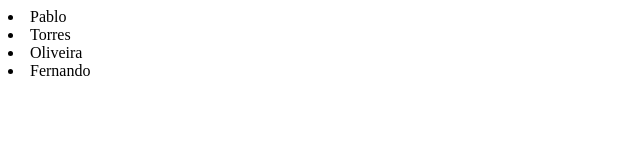
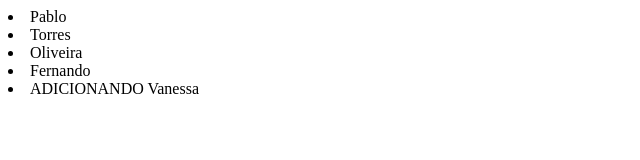
Before and after one commit to Pablotoliveira28/alura-git, a plain HTML site: page index.html in a window 1280 px wide. Shown: the whole page, without its empty margins (0-640 px from the left). Drawn offline with Linux system fonts and the light colour scheme.

Commit message:
Adicionando Vanessa

```diff
--- a/index.html
+++ b/index.html
@@ -11,5 +11,6 @@
     <li>Torres</li>
     <li>Oliveira</li>
     <li>Fernando</li>
+    <li>ADICIONANDO Vanessa</li>
 </body>
 </html>
```
